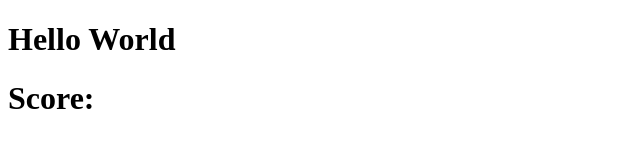
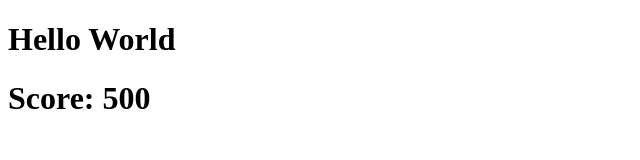
Before and after one commit to JohanCodeForFun/Intro-JavaScript, a website: page index.html in a window 1280 px wide. Shown: the full height of the page, 0-640 px from the left. Drawn offline with Linux system fonts and the light colour scheme.

Commit message:
Update header score in index.js

```diff
--- a/index.html
+++ b/index.html
@@ -10,7 +10,7 @@
 <body>
   <div class="header">
     <h1>Hello World</h1>
-    <h1>Score: </h1>
+    <h1 class="header-score">Score: </h1>
   </div>
   <p id="introduction"></p>
   <p id="jump"></p>
--- a/index.js
+++ b/index.js
@@ -172,3 +172,8 @@ function jump() {
 
 bindSpacebarToJump()
 */
+
+let score = 500;
+
+const header = document.querySelector('.header-score');
+header.textContent = `Score: ${score}`
```
